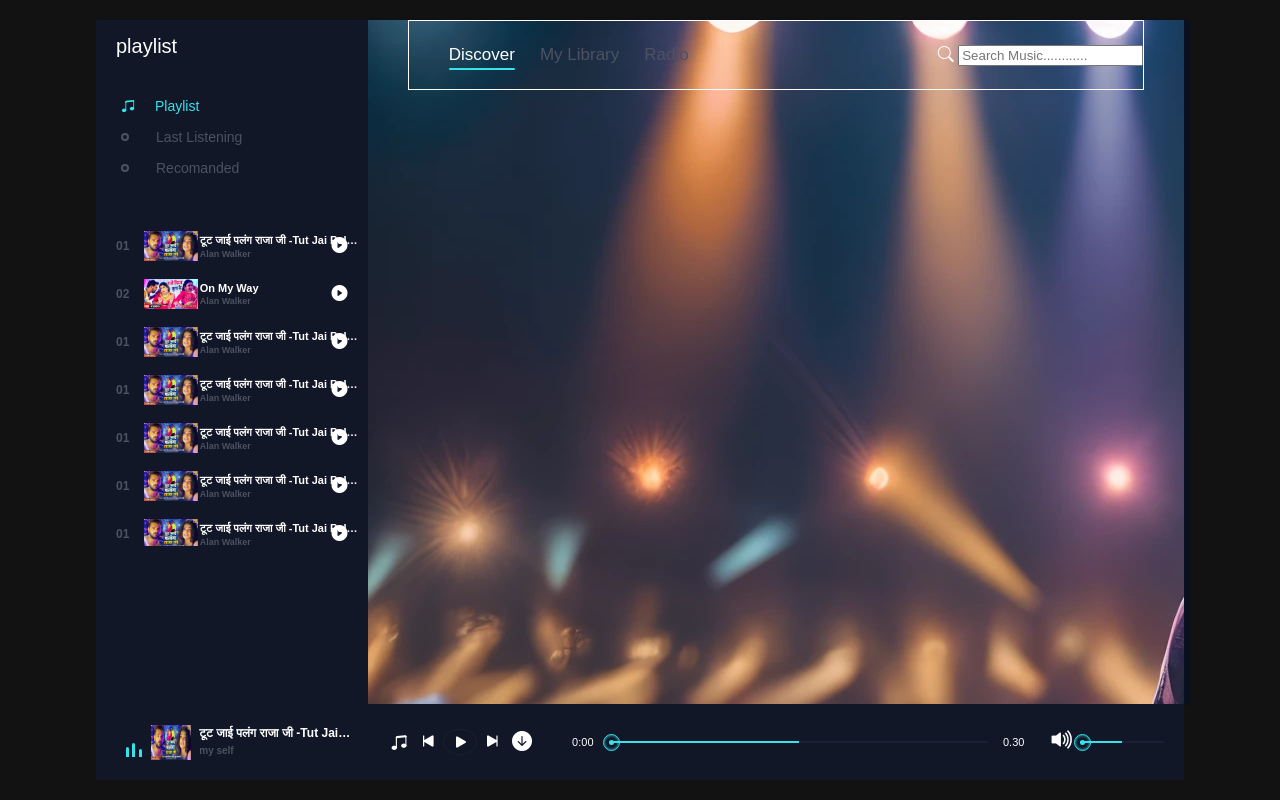
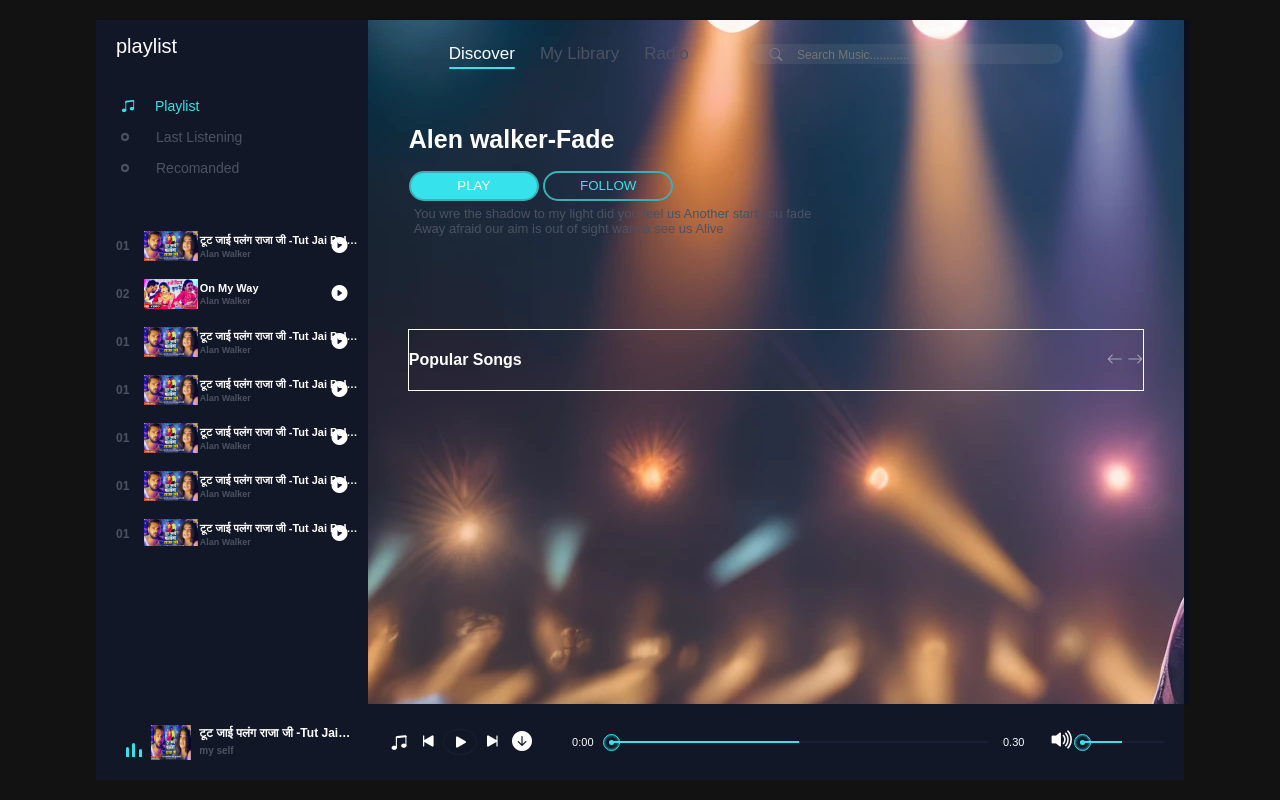
Before and after one commit to Raifulalam/Music-Explorer, a plain HTML site: page explore.html in a window 1280 px wide. Drawn offline with nearby package versions, Linux system fonts and the light colour scheme.

Commit message:
make song side

```diff
--- a/explore.css
+++ b/explore.css
@@ -440,7 +440,6 @@
 .song-side nav {
     width: 90%;
     height: 10%;
-    border: 1px solid #fff;
     margin: auto;
     display: flex;
     align-items: center;
@@ -480,6 +479,108 @@
     bottom: -5px;
     left: 0;
     border-radius: 20px;
+}
+
+.song-side nav .search {
+    position: relative;
+    width: 40%;
+    padding: 1px 10px;
+    border-radius: 20px;
+    background: rgb(184, 184, 184, .1);
+    color: gray;
+    margin-right: 80px;
+}
 
 
+
+.song-side nav .search .bi {
+    font-size: 13px;
+    padding: 3px 0px 0px 10px;
 }
+
+.song-side nav .search input {
+    background: none;
+    border: none;
+    outline: none;
+    color: #fff;
+    padding: 0px 10px;
+    font-size: 12px;
+}
+
+.song-side .content {
+    width: 90%;
+    height: 30%;
+    margin: auto;
+    padding-top: 20px;
+}
+
+.song-side .content h1 {
+    font-size: 25px;
+    font-weight: 600;
+}
+
+.song-side .content p {
+    font-size: 13px;
+    font-weight: 400;
+    color: #4c5262;
+    margin: 5px;
+
+}
+
+.song-side .content .buttons {
+    margin-top: 15px;
+}
+
+.song-side .content button {
+    width: 130px;
+    height: 30px;
+    border-radius: 20px;
+    border: 2px solid #3caeb4;
+    outline: none;
+    color: #fff;
+    background: #36e2ec;
+    cursor: pointer;
+    transition: .3s linear;
+
+}
+
+.song-side .content button:hover {
+    background: none;
+    color: #36e2ec;
+}
+
+.song-side .content button:nth-child(2) {
+    background: none;
+    color: #36e2ec;
+}
+
+.song-side .content button:nth-child(2):hover {
+    background: #36e2ec;
+    color: #fff;
+}
+
+.song-side .popular-song {
+    width: 90%;
+    height: auto;
+    margin: auto;
+    margin-top: 15px;
+    border: 1px solid #fff;
+
+}
+
+.song-side .popular-song .h4 {
+    display: flex;
+    align-items: center;
+    justify-content: space-between;
+}
+
+.song-side .popular-song .h4 .bi {
+    color: #a4a8b4;
+    cursor: pointer;
+    transition: .3s linear;
+    background: none;
+}
+
+.song-side .popular-song .h4 .bi:hover {
+    color: #fff;
+}
--- a/explore.html
+++ b/explore.html
@@ -97,6 +97,27 @@
                     <input type="text" placeholder="Search Music............">
                 </div>
             </nav>
+            <div class="content">
+                <h1> Alen walker-Fade</h1>
+                <div class="buttons">
+                    <button>PLAY</button>
+                    <button>FOLLOW</button>
+                </div>
+                <p>You wre the shadow to my light did you feel us Another start you fade <br>
+                    Away afraid our aim is out of sight wanna see us Alive</p>
+            </div>
+            <div class="popular-song">
+                <div class="h4">
+                    <h4>Popular Songs</h4>
+                    <div class="btns">
+                        <i class="bi bi-arrow-left"></i>
+                        <i class="bi bi-arrow-right"></i>
+                    </div>
+                </div>
+                <div class="pop-song">
+
+                </div>
+            </div>
         </div>
 
         <div class="master-play">
```
